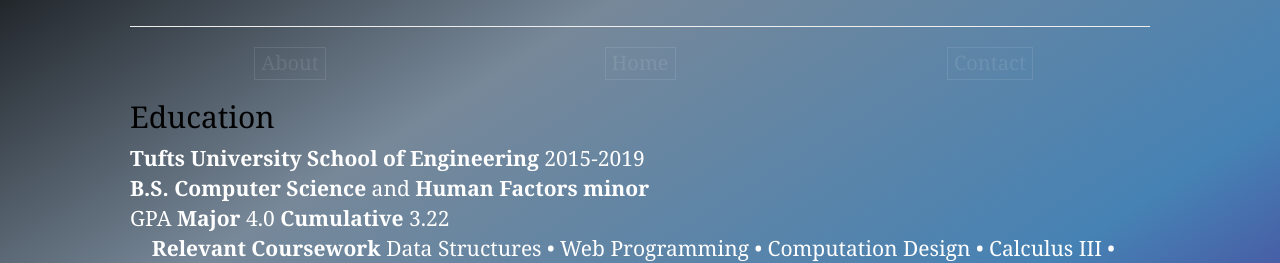
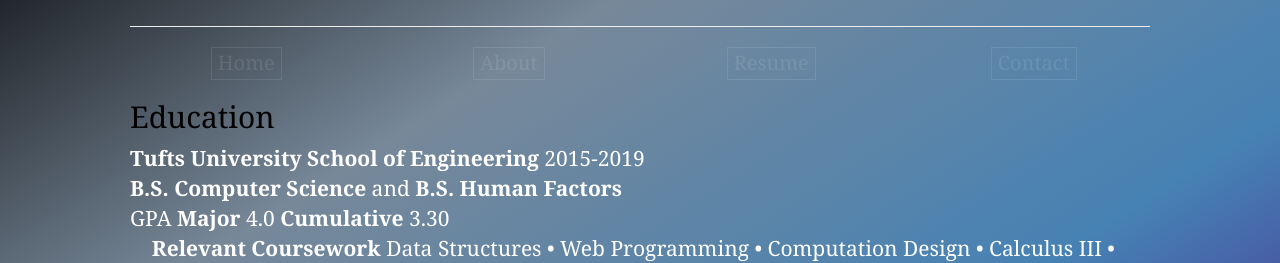
Before and after one commit to romy-aboudarham/romyaa.github.io, a plain HTML site: page resume.html in a window 1280 px wide. Shown: the part 150-413 px from the top of the page. Drawn offline with nearby package versions, Linux system fonts and the light colour scheme.

Commit message:
Rearranged the buttons
made placement consistent

```diff
--- a/resume.html
+++ b/resume.html
@@ -23,8 +23,17 @@
 	 	<div class="page-header">
 	 	<h1> Resume </h1>
 	 	</div>
-	 		<div class="row">
-	 		<div class="col-md-4">
+	 	<p>
+	 	<div class="row">
+	 			<div class="col-md-3">
+	 			<!--About Button-->
+	 			<a href="index.html">
+        		<button>
+        			<div class="button_text">Home</div>
+        		</button>
+            </a>
+        	</div>
+	 		<div class="col-md-3">
 	 			<!--About Button-->
 	 			<a href="bio.html">
         		<button>
@@ -32,14 +41,14 @@
         		</button>
             </a>
         	</div>
-	 	<div class="col-md-4">
-	 		<a href="index.html">
+	 	<div class="col-md-3">
+	 		<a href="resume.html">
         		<button>
-        			<div class="button_text">Home</div>
+        			<div class="button_text">Resume</div>
         		</button>
             </a>
         	</div>
-        <div class="col-md-4">
+        <div class="col-md-3">
 	 		<a href="contact.html">
         		<button>
         			<div class="button_text">Contact</div>
@@ -47,14 +56,15 @@
             </a>
         	</div>
 	 	    </div>
+	 	   </p>
 	<div class="sub-header">
 	<h2>Education</h2>
 	</div>
 	<p>
 		<b>Tufts University School of Engineering</b> 2015-2019
 	    <br>
-	    <b>B.S. Computer Science</b> and <b> Human Factors minor</b>
-	    <br> GPA <b>Major</b> 4.0 <b>Cumulative</b> 3.22 <br>&nbsp&nbsp&nbsp&nbsp<b>Relevant Coursework</b> Data Structures &#149 Web Programming &#149 Computation Design &#149 Calculus III &#149 Discrete Mathematics &#149 Intro to Human Factors
+	    <b>B.S. Computer Science</b> and <b>B.S. Human Factors</b>
+	    <br> GPA <b>Major</b> 4.0 <b>Cumulative</b> 3.30 <br>&nbsp&nbsp&nbsp&nbsp<b>Relevant Coursework</b> Data Structures &#149 Web Programming &#149 Computation Design &#149 Calculus III &#149 Discrete Mathematics &#149 Intro to Human Factors
 	    <br>
 	    <b>Los Altos High School</b> 2011-2015
 	</p>
```
